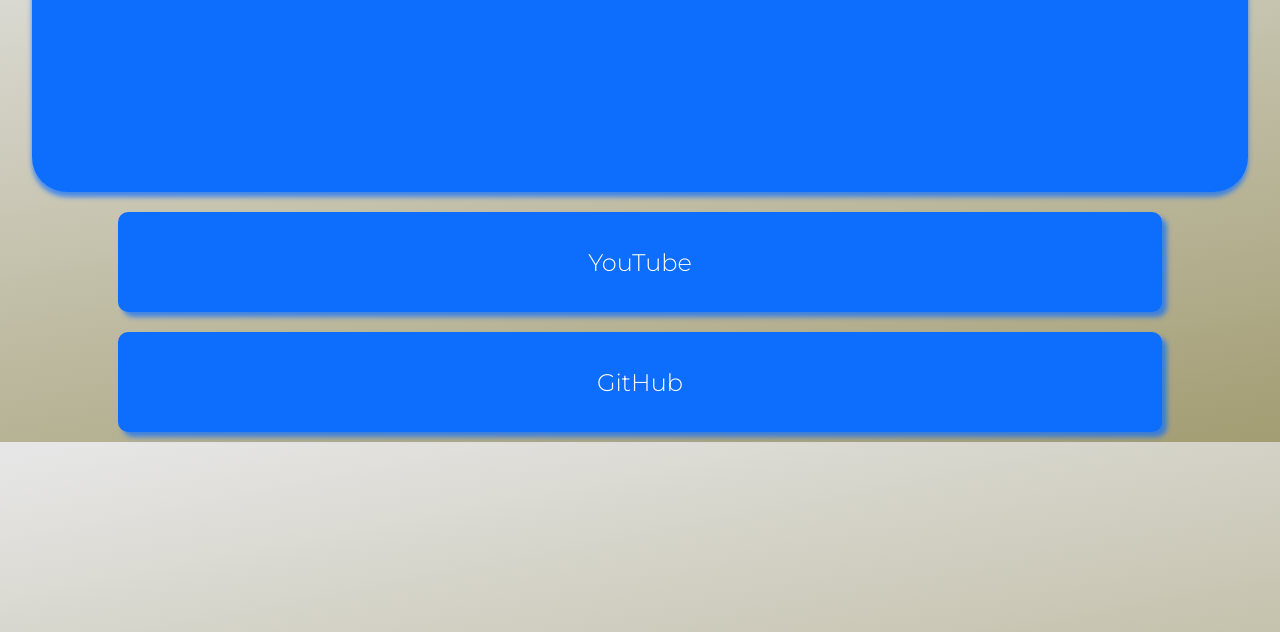
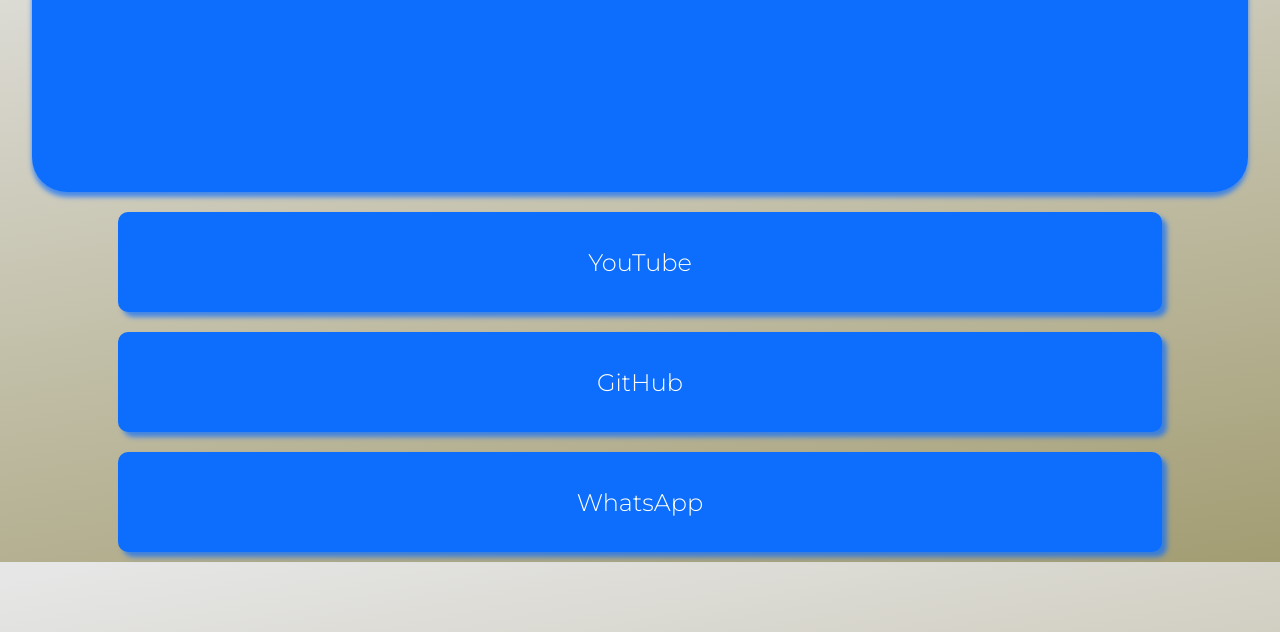
Before and after one commit to profadevairvitorio/-LinkTree-prof-adevair-vitorio, a plain HTML site: page index.html in a window 1280 px wide. Shown: the part 168-800 px from the top of the page. Drawn offline with Linux system fonts and the light colour scheme; a web font is replaced by a local one.

Commit message:
Update index.html

```diff
--- a/index.html
+++ b/index.html
@@ -4,7 +4,7 @@
     <meta charset="UTF-8">
     <meta http-equiv="X-UA-Compatible" content="IE=edge">
     <meta name="viewport" content="width=device-width, initial-scale=1.0">
-    <title>Codes Life</title>
+    <title>Prof Adevair Vitório</title>
 
     <link rel="stylesheet" href="style.css">
 </head>
@@ -19,6 +19,7 @@
         <main>
             <a href="https://www.youtube.com/channel/profadevairvitorio" id="box-link" class="box-link" target="_blank"> YouTube </a>
             <a href="https://github.com/profadevairvitorio" id="box-link" class="box-link" target="_blank"> GitHub </a>
+            <a href="https://wa.me/5527996012563?text=Ol%C3%A1" id="box-link" class="box-link" target="_blank"> WhatsApp </a>
         </main>
 
     </div>
```
